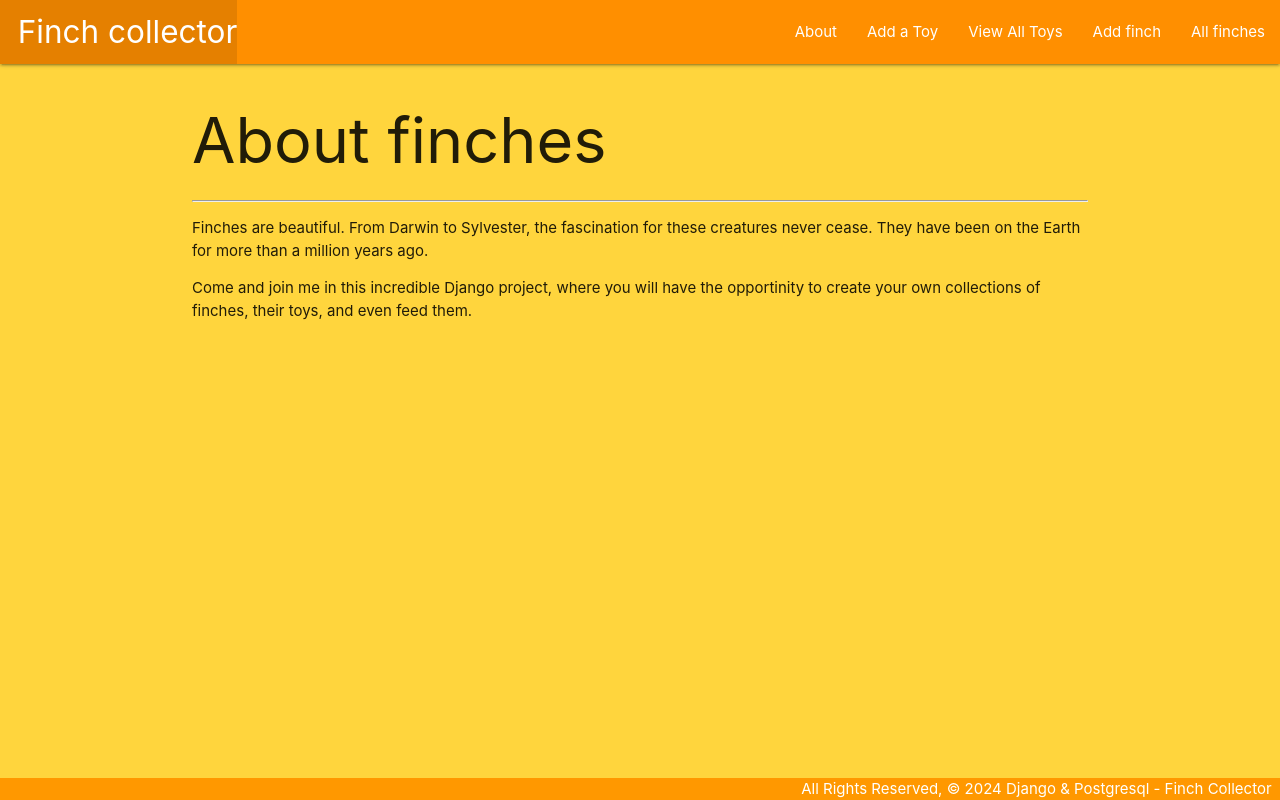
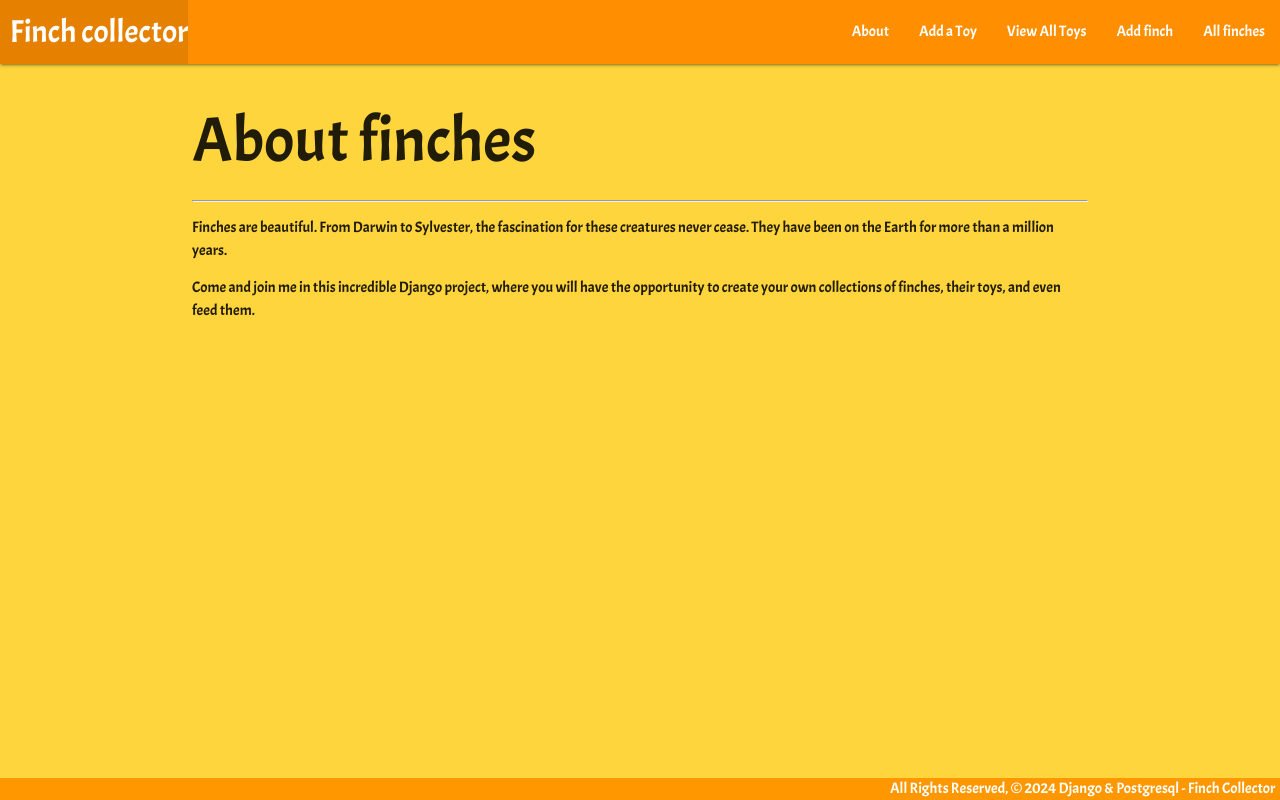
Before and after one commit to lucy-rz/finch-collector-django, a Django app: page /about/ in a window 1280 px wide. Run offline with Django 5.2, Linux system fonts and the light colour scheme.

Commit message:
fix typo

```diff
--- a/main_app/static/css/style.css
+++ b/main_app/static/css/style.css
@@ -1,8 +1,11 @@
+@import url("https://fonts.googleapis.com/css2?family=Acme&display=swap");
+
 body {
     display: flex;
     min-height: 100vh;
     flex-direction: column;
     background-color: #FFD53D;
+    font-family: 'Acme';
   }
 
   main {
--- a/main_app/templates/about.html
+++ b/main_app/templates/about.html
@@ -5,10 +5,11 @@
 <hr>
 <p>
     Finches are beautiful. From Darwin to Sylvester, the fascination for these creatures
-    never cease. They have been on the Earth for more than a million years ago.
+    never cease. They have been on the Earth for more than a million years.
 </p>
 <p>
-    Come and join me in this incredible Django project, where you will have the opportinity
+    Come and join me in this incredible Django project, where you will have the opportunity
     to create your own collections of finches, their toys, and even feed them.
 </p>
+
 {% endblock %}
```
